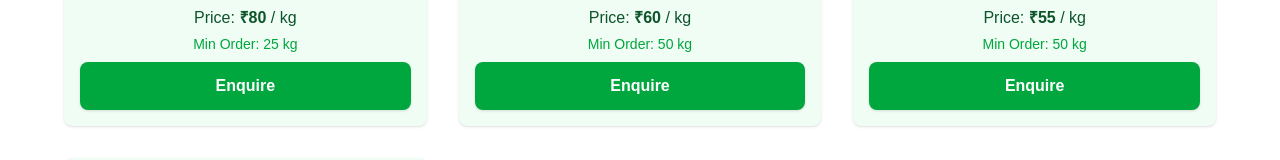
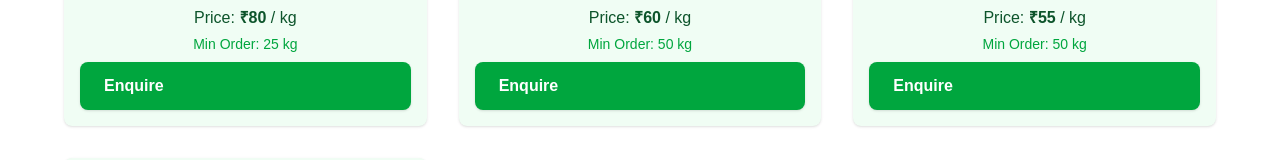
Before and after one commit to MYNAMESLUCKY/DriveEAI, a Next.js app: page /products in a window 1280 px wide. Shown: the part 463-623 px from the top of the page. Built offline with nearby package versions, Linux system fonts and the light colour scheme.

Commit message:
fixed the button issue in products page

```diff
--- a/src/app/enquiry/page.tsx
+++ b/src/app/enquiry/page.tsx
@@ -5,6 +5,7 @@ import Button from "@/components/ui/Button";
 import SectionTitle from "@/components/ui/SectionTitle";
 import { db } from "@/firebase";
 import { collection, addDoc, Timestamp } from "firebase/firestore";
+import { useSearchParams } from "next/navigation";
 // import ReCAPTCHA from "react-google-recaptcha"; // Deactivated for now
 
 const initialState = {
@@ -18,7 +19,9 @@ const initialState = {
 type EnquiryForm = typeof initialState;
 
 export default function EnquiryPage() {
-  const [form, setForm] = useState<EnquiryForm>(initialState);
+  const searchParams = useSearchParams();
+  const riceTypeFromQuery = searchParams.get("riceType") || "";
+  const [form, setForm] = useState<EnquiryForm>({ ...initialState, riceType: riceTypeFromQuery });
   const [success, setSuccess] = useState(false);
   const [loading, setLoading] = useState(false);
   const [error, setError] = useState("");
--- a/src/app/products/page.tsx
+++ b/src/app/products/page.tsx
@@ -90,7 +90,7 @@ export default function ProductsPage() {
             <div className="text-green-700 mb-1">Type: {product.type}</div>
             <div className="mb-1">Price: <span className="font-bold">₹{product.price}</span> / kg</div>
             <div className="mb-2 text-sm text-green-600">Min Order: {product.minOrder} kg</div>
-            <Button variant="primary" fullWidth>Enquire</Button>
+            <Button variant="primary" fullWidth href={`/enquiry?riceType=${encodeURIComponent(product.type)}`}>Enquire</Button>
           </div>
         ))}
       </div>
```
